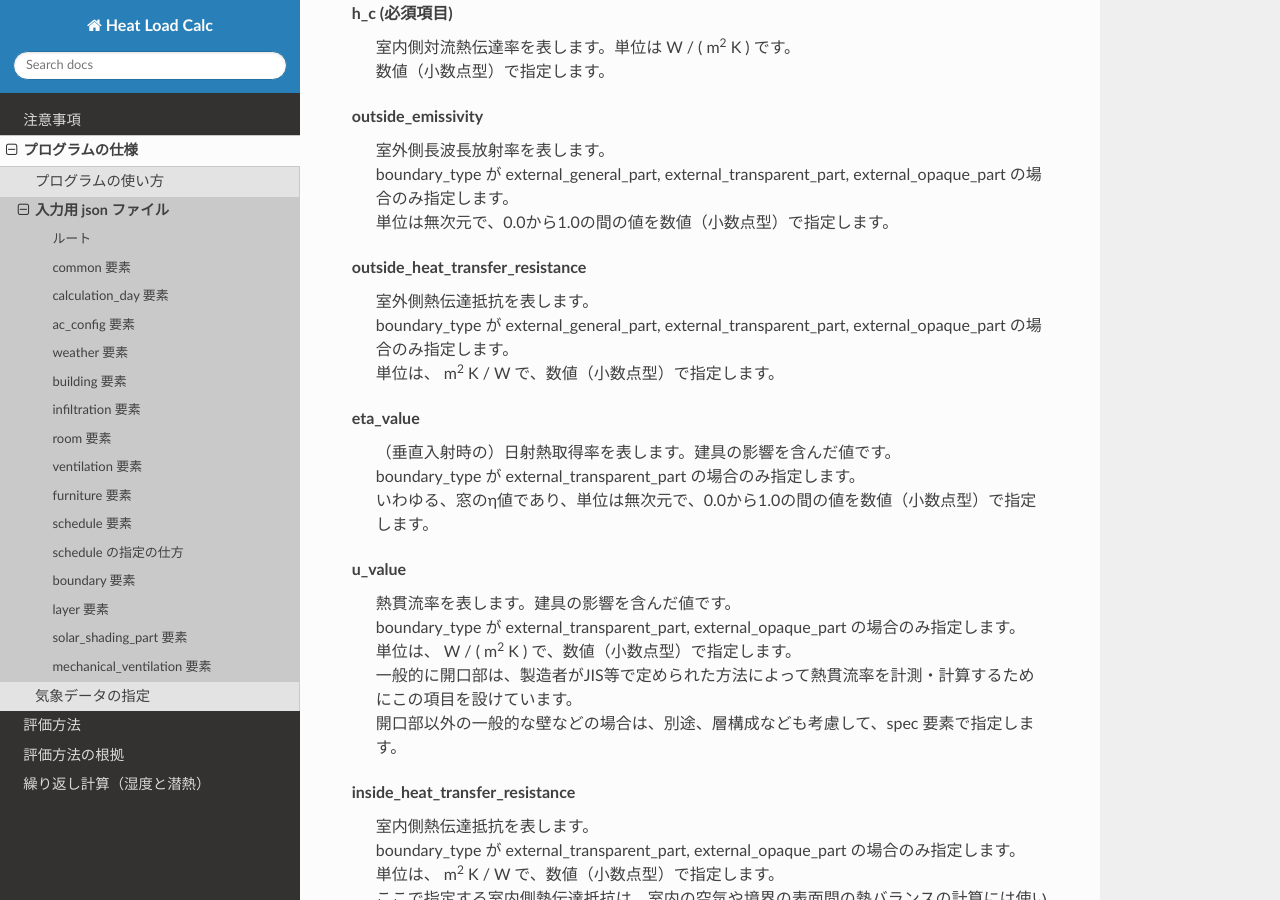
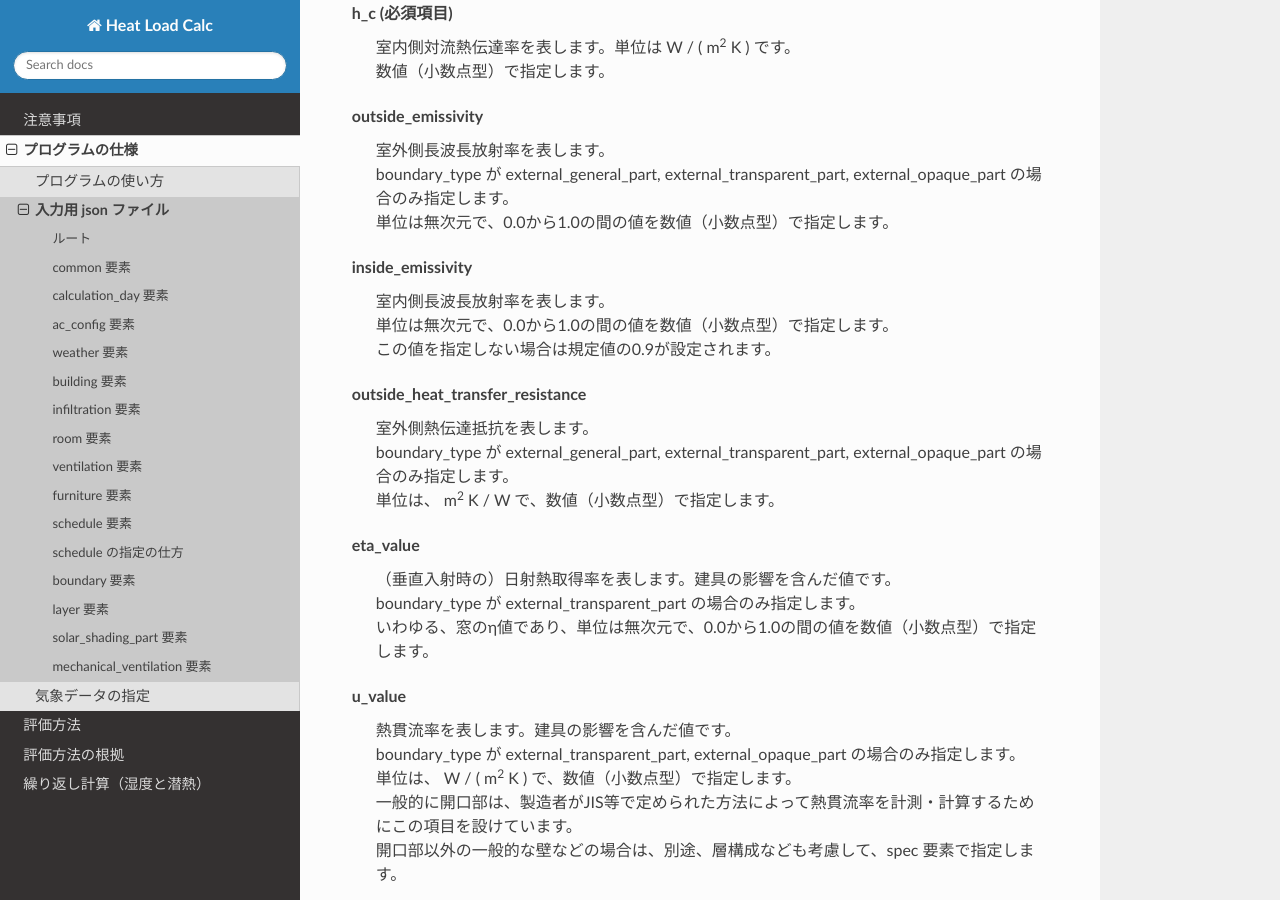
Before and after one commit to HC-Energy/hc-energy-doc-ja, a Sphinx documentation site: the page built from docs/source/contents/02_02_spec_input.rst, in a window 1280 px wide and 900 px high, scrolled down 18455 px. Built offline with Sphinx 7.4.7 and the Read the Docs theme 3.1.0, drawn with Linux system fonts in a browser that asks for light colours.

Commit message:
add inside_emissivity item description

```diff
--- a/docs/source/contents/02_02_spec_input.rst
+++ b/docs/source/contents/02_02_spec_input.rst
@@ -755,6 +755,10 @@ outside_emissivity
     | 室外側長波長放射率を表します。
     | boundary_type が external_general_part, external_transparent_part, external_opaque_part の場合のみ指定します。
     | 単位は無次元で、0.0から1.0の間の値を数値（小数点型）で指定します。
+inside_emissivity
+    | 室内側長波長放射率を表します。
+    | 単位は無次元で、0.0から1.0の間の値を数値（小数点型）で指定します。
+    | この値を指定しない場合は規定値の0.9が設定されます。
 outside_heat_transfer_resistance
     | 室外側熱伝達抵抗を表します。
     | boundary_type が external_general_part, external_transparent_part, external_opaque_part の場合のみ指定します。
```
